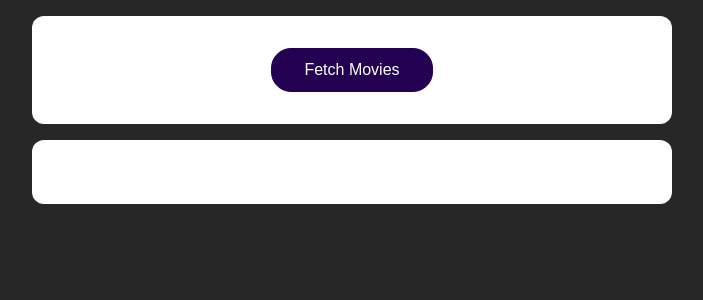
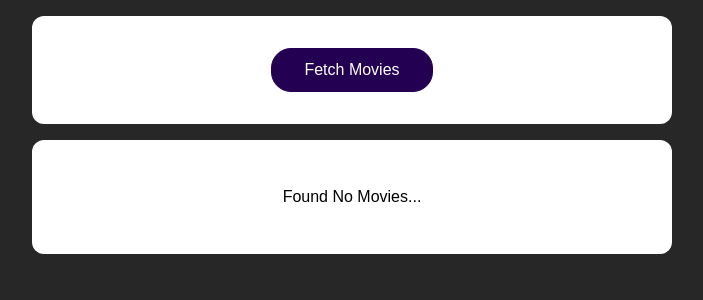
Before and after one commit to syeef-test/react_fetch_2, a React (Create React App) app: page / in a window 1280 px wide. Shown: the top 300 px of the page, without its empty margins (288-991 px from the left). Built offline with nearby package versions, Linux system fonts and the light colour scheme.

Commit message:
loading state added

```diff
--- a/src/App.js
+++ b/src/App.js
@@ -5,12 +5,13 @@
 
 function App() {
   const [movies, setMovies] = useState([]);
+  const [isLoading, setIsLoading] = useState(false);
 
   async function fetchMoviesHandler() {
     try {
       const response = await fetch("https://swapi.dev/api/films/");
       const data = await response.json();
-
+      setIsLoading(true);
       const transformedMovies = data.results.map((movieData) => {
         return {
           id: movieData.episode_id,
@@ -21,6 +22,7 @@
       });
 
       setMovies(transformedMovies);
+      setIsLoading(false);
     } catch (error) {
       console.log(error);
     }
@@ -32,7 +34,9 @@
         <button onClick={fetchMoviesHandler}>Fetch Movies</button>
       </section>
       <section>
-        <MoviesList movies={movies} />
+        {!isLoading && movies.length > 0 && <MoviesList movies={movies} />}
+        {!isLoading && movies.length === 0 && <p>Found No Movies...</p>}
+        {isLoading && <p>Loading...</p>}
       </section>
     </React.Fragment>
   );
```
